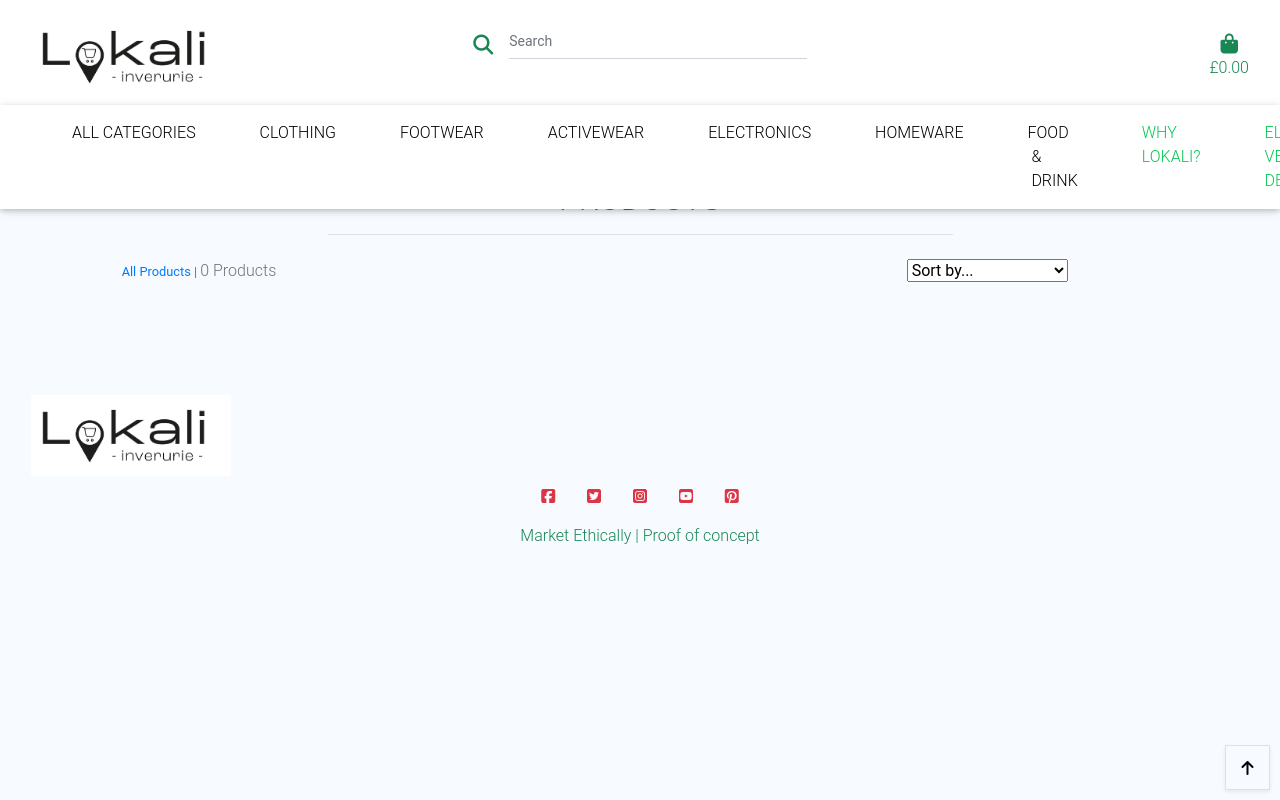
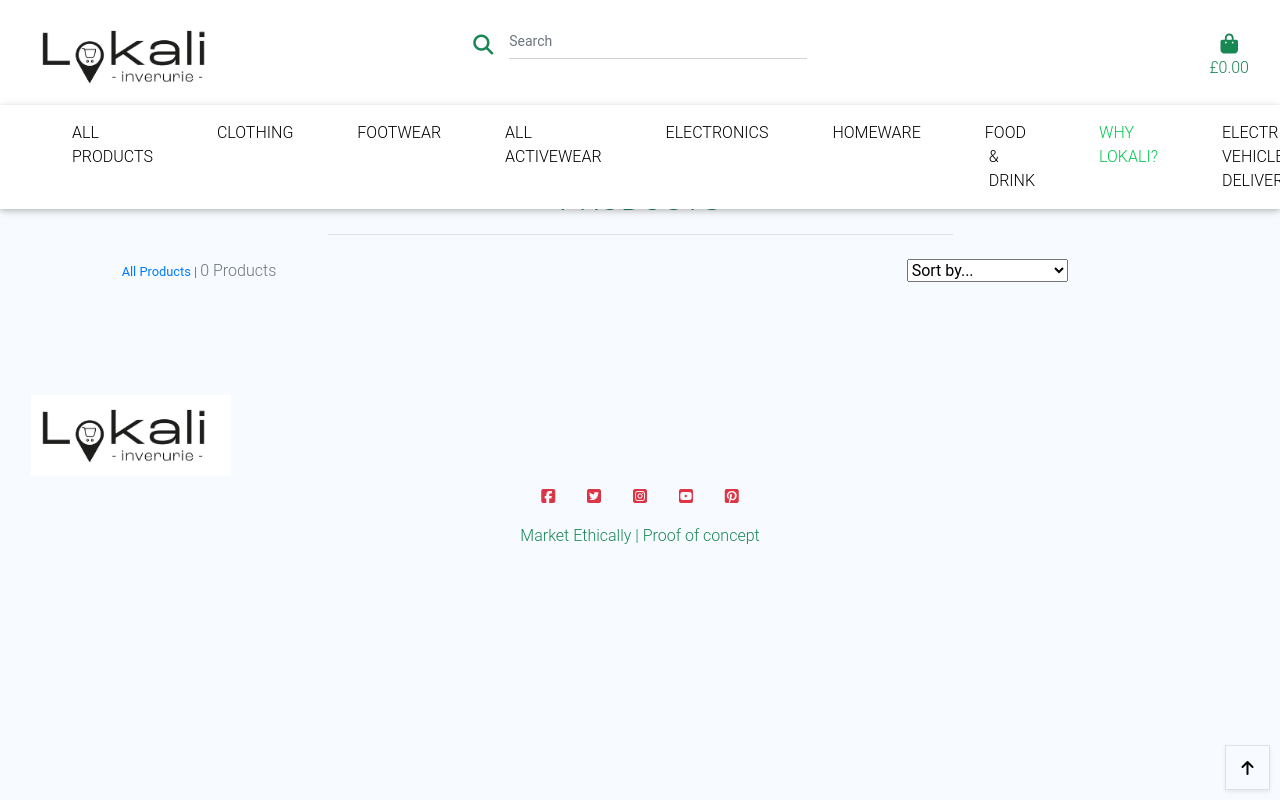
Before and after one commit to sruss07/shop-lokali-inverurie_v1, a Django app: template products/templates/products/products.html in a window 1280 px wide. Run offline with Django 3.2, Linux system fonts and the light colour scheme; the template is opened without the code that fills it, so the values that code supplies are empty; some libraries are stand-ins or nearby versions.

Commit message:
code refactoring

```diff
--- a/products/templates/products/products.html
+++ b/products/templates/products/products.html
@@ -83,7 +83,7 @@
                                     <p class="small mt-1 mb-0">
                                         <a class="text-muted"
                                             href="{% url 'products' %}?category={{ product.category.name }}">
-                                            <i class="fas fa-tags"></i>{{ product.category.frontend_name }}
+                                            <i class="fas fa-tags"></i>{{ product.category.friendly_name }}
                                         </a>
                                     </p>
                                     {% endif %}
--- a/profiles/templates/profiles/profile.html
+++ b/profiles/templates/profiles/profile.html
@@ -58,7 +58,7 @@
                                         <ul class="list-unstyled">
                                             {% for item in order.lineitems.all %}
                                                 <li class="small">
-                                                    {{ item.bike.name }} x{{ item.quantity }}
+                                                    {{ item.product.name }} x{{ item.quantity }}
                                                 </li>
                                             {% endfor %}
                                         </ul>
--- a/templates/base.html
+++ b/templates/base.html
@@ -15,12 +15,13 @@
     {% block extra_meta %}
     {% endblock %}
 
-    {% block favicon %}
+<!--   {% block favicon %}
         <link rel="apple-touch-icon" sizes="180x180" href="/apple-touch-icon.png">
         <link rel="icon" type="image/png" sizes="32x32" href="/favicon-32x32.png">
         <link rel="icon" type="image/png" sizes="16x16" href="/favicon-16x16.png">
         <link rel="manifest" href="/site.webmanifest">
     {% endblock %}
+-->
 
     {% block fontkit %}
         <script src="https://kit.fontawesome.com/0de10ebe0d.js" crossorigin="anonymous"></script>
--- a/templates/includes/main_nav.html
+++ b/templates/includes/main_nav.html
@@ -8,94 +8,89 @@
             </a>
         </li>
         <li class="nav-item dropdown">
-            <a href="{% url 'products' %}" class="logo-font nav-link mr-5">All&nbsp;Categories</a>
+            <a href="{% url 'products' %}" class="logo-font nav-link mr-5">All Products</a>
         </li>
+         <!-- Product categories -->
         <li class="nav-item dropdown">
-            <!-- Clothing -->
             <a class="logo-font nav-link mr-5" href="#" id="clothing-link" data-toggle="dropdown" aria-haspopup="true"
                 aria-expanded="false">
                 Clothing
             </a>
             <div class="dropdown-menu border-0" aria-labelledby="clothing-link">
-                <a href="{% url 'products' %}?product=jumpers" class="dropdown-item">Jumpers &nbsp;& &nbsp;Cardigans</a>
-                <a href="{% url 'products' %}?product=dresses" class="dropdown-item">Dresses &nbsp;& &nbsp;Skirts</a>
-                <a href="{% url 'products' %}?product=trousers" class="dropdown-item">Trousers &nbsp;& &nbsp;Jeans</a>
-                <a href="{% url 'products' %}?brand=Clothing" class="dropdown-item">All Clothing</a>
+                <a href="{% url 'products' %}?category=jumpers" class="dropdown-item">Jumpers &nbsp;& &nbsp;Cardigans</a>
+                <a href="{% url 'products' %}?category=dresses" class="dropdown-item">Dresses &nbsp;& &nbsp;Skirts</a>
+                <a href="{% url 'products' %}?category=trousers" class="dropdown-item">Trousers &nbsp;& &nbsp;Jeans</a>
+                <a href="{% url 'products' %}?category=jumpers,dresses,trousers" class="dropdown-item">All Clothing</a>
             </div>
         </li>
 
         <li class="nav-item dropdown">
-            <!-- Footwear -->
             <a class="logo-font nav-link mr-5" href="#" id="footwear-link" data-toggle="dropdown" aria-haspopup="true"
                 aria-expanded="false">
                 Footwear
             </a>
             <div class="dropdown-menu border-0" aria-labelledby="footwear-link">
-                <a href="{% url 'products' %}?product=womens_black_shoes" class="dropdown-item">Womens Shoes</a>
-                <a href="{% url 'products' %}?product=mens_black_shoes" class="dropdown-item">Mens Shoes</a>
-                <a href="{% url 'products' %}?product=kids_black_shoes" class="dropdown-item">Kids Shoes</a>
-                <a href="{% url 'products' %}?brand=Footwear" class="dropdown-item">All Footwear</a>
+                <a href="{% url 'products' %}?category=womens_shoes" class="dropdown-item">Womens Shoes</a>
+                <a href="{% url 'products' %}?category=mens_shoes" class="dropdown-item">Mens Shoes</a>
+                <a href="{% url 'products' %}?category=kids_shoes" class="dropdown-item">Kids Shoes</a>
+                <a href="{% url 'products' %}?category=womens_shoes,mens_shoes,kids_shoes" class="dropdown-item">All Footwear</a>
             </div>
         </li>
 
         <li class="nav-item dropdown">
-            <!-- Activewear -->
             <a class="logo-font nav-link mr-5" href="#" id="activewear-link" data-toggle="dropdown" aria-haspopup="true"
                 aria-expanded="false">
-                Activewear
+                All Activewear
             </a>
             <div class="dropdown-menu border-0" aria-labelledby="activewear-link">
-                <a href="{% url 'products' %}?product=coats" class="dropdown-item">Coats &nbsp;& &nbsp;Jackets</a>
-                <a href="{% url 'products' %}?product=tops" class="dropdown-item">Tops &nbsp;& &nbsp;T-Shirts</a>
-                <a href="{% url 'products' %}?product=tracksuits" class="dropdown-item">Tracksuits</a>
-                <a href="{% url 'products' %}?brand=Activewear" class="dropdown-item">All Activewear</a>
+                <a href="{% url 'products' %}?category=coats" class="dropdown-item">Coats &nbsp;& &nbsp;Jackets</a>
+                <a href="{% url 'products' %}?category=tops" class="dropdown-item">Tops &nbsp;& &nbsp;T-Shirts</a>
+                <a href="{% url 'products' %}?category=tracksuits" class="dropdown-item">Tracksuits</a>
+                <a href="{% url 'products' %}?category=coats,tops,tracksuits" class="dropdown-item">All Activewear</a>
             </div>
         </li>
 
         <li class="nav-item dropdown">
-            <!-- Electronics -->
             <a class="logo-font nav-link mr-5" href="#" id="electronics-link" data-toggle="dropdown" aria-haspopup="true"
                 aria-expanded="false">
                 Electronics
             </a>
             <div class="dropdown-menu border-0" aria-labelledby="electronics-link">
-                <a href="{% url 'products' %}?product=appliances" class="dropdown-item">Appliances</a>
-                <a href="{% url 'products' %}?product=TV" class="dropdown-item">TV &nbsp;& &nbsp;Audio</a>
-                <a href="{% url 'products' %}?product=computing" class="dropdown-item">Computing</a>
-                <a href="{% url 'products' %}?brand=Electronics" class="dropdown-item">All Electronics</a>
+                <a href="{% url 'products' %}?category=appliances" class="dropdown-item">Appliances</a>
+                <a href="{% url 'products' %}?category=tv" class="dropdown-item">TV &nbsp;& &nbsp;Audio</a>
+                <a href="{% url 'products' %}?category=computing" class="dropdown-item">Computing</a>
+                <a href="{% url 'products' %}?category=appliances,tv,computing" class="dropdown-item">All Electronics</a>
             </div>
         </li>
 
         <li class="nav-item dropdown">
-            <!-- Homeware -->
             <a class="logo-font nav-link mr-5" href="#" id="homeware-link" data-toggle="dropdown" aria-haspopup="true"
                 aria-expanded="false">
                 Homeware
             </a>
             <div class="dropdown-menu border-0" aria-labelledby="homeware-link">
-                <a href="{% url 'products' %}?product=furniture" class="dropdown-item">Furniture</a>
-                <a href="{% url 'products' %}?product=bedding" class="dropdown-item">Bedding</a>
-                <a href="{% url 'products' %}?product=painting" class="dropdown-item">Painting &nbsp;& &nbsp;Decorating</a>
-                <a href="{% url 'products' %}?brand=Homeware" class="dropdown-item">All Homeware</a>
+                <a href="{% url 'products' %}?category=furniture" class="dropdown-item">Furniture</a>
+                <a href="{% url 'products' %}?category=bedding" class="dropdown-item">Bedding</a>
+                <a href="{% url 'products' %}?category=decorating" class="dropdown-item">Decorating</a>
+                <a href="{% url 'products' %}?category=furniture,bedding,decorating" class="dropdown-item">All Homeware</a>
             </div>
         </li>
 
         <li class="nav-item dropdown">
-            <!-- Food & Drink -->
             <a class="logo-font nav-link mr-5" href="#" id="food-link" data-toggle="dropdown" aria-haspopup="true"
                 aria-expanded="false">
                 Food &nbsp;& &nbsp;Drink
             </a>
             <div class="dropdown-menu border-0" aria-labelledby="food-link">
-                <a href="{% url 'products' %}?product=fresh" class="dropdown-item">Fresh Food</a>
-                <a href="{% url 'products' %}?product=bakery" class="dropdown-item">Bakery</a>
-                <a href="{% url 'products' %}?product=drinks" class="dropdown-item">Drinks</a>
-                <a href="{% url 'products' %}?brand=Food" class="dropdown-item">All Food &nbsp;& &nbsp;Drink</a>
+                <a href="{% url 'products' %}?category=fresh" class="dropdown-item">Fresh Food</a>
+                <a href="{% url 'products' %}?category=bakery" class="dropdown-item">Bakery</a>
+                <a href="{% url 'products' %}?category=drinks" class="dropdown-item">Drinks</a>
+                <a href="{% url 'products' %}?category=fresh,bakery,drinks" class="dropdown-item">All Food &nbsp;& &nbsp;Drink</a>
             </div>
         </li>
 
         <li class="nav-item dropdown">
-            <!-- Product Reviews -->
+            <!-- Why Lokali? -->
             <a href="{% url 'review_list' %}" class="logo-font nav-link mr-5 text-success" id="review-link" aria-haspopup="true"
                 aria-expanded="false">
                 Why Lokali?
@@ -103,8 +98,8 @@
         </li>
 
         <li class="nav-item dropdown">
-            <!-- Blog -->
-            <a href="{% url 'blog_list' %}" class="logo-font nav-link mr-5 text-success" id="blog-link" aria-haspopup="true"
+            <!-- Electric Vehicle Delivery -->
+            <a href="{% url 'post_list' %}" class="logo-font nav-link" id="blog-link" aria-haspopup="true"
                 aria-expanded="false">
                 Electric Vehicle Delivery
             </a>
```
Also changed, not shown: products/widgets.py (line endings or trailing spaces), shop_lokali_inverurie/asgi.py (line endings or trailing spaces).
